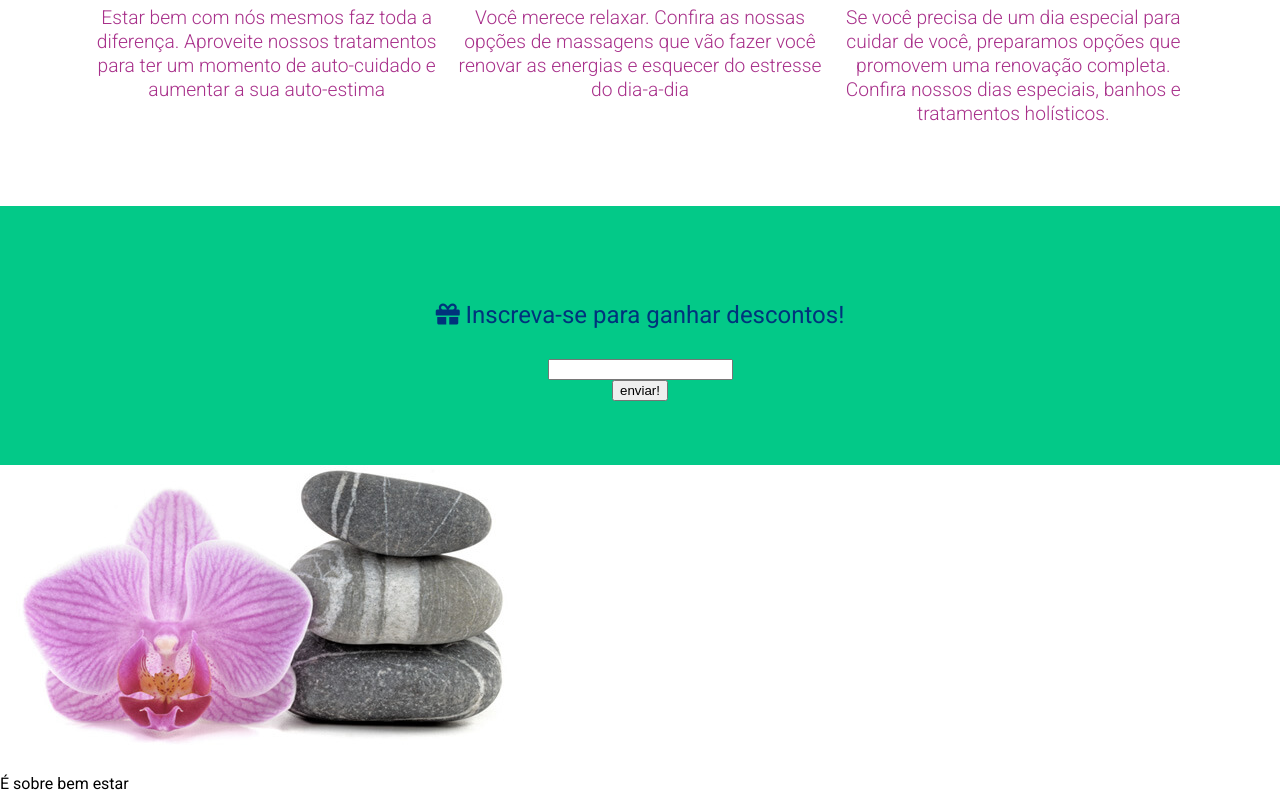
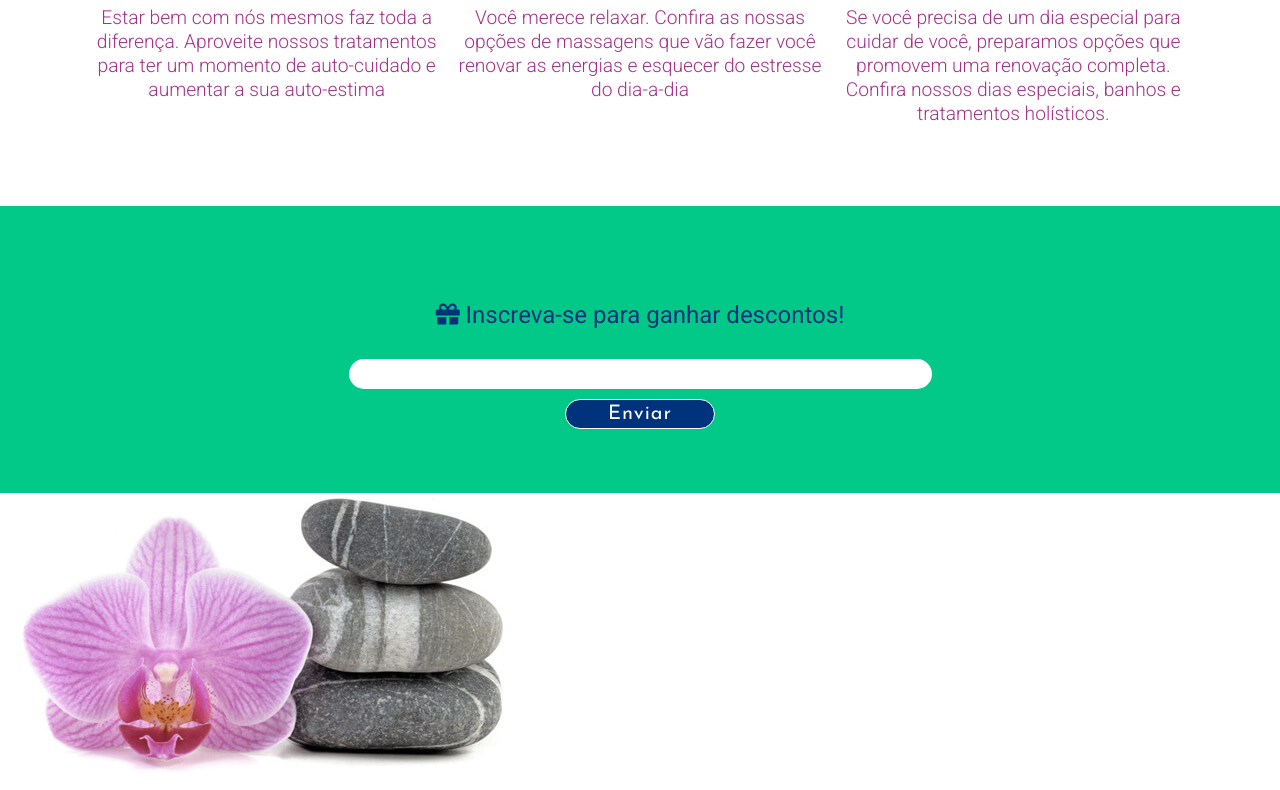
Before and after one commit to Guilbertoliveira/SPA-project, a plain HTML site: page index.html in a window 1280 px wide. Shown: the part 979-1769 px from the top of the page. Drawn offline with nearby package versions, Linux system fonts and the light colour scheme.

Commit message:
Unique modifications and customizations.

```diff
--- a/index.html
+++ b/index.html
@@ -15,6 +15,7 @@
     <link rel="stylesheet" href="https://cdnjs.cloudflare.com/ajax/libs/font-awesome/5.15.4/css/all.min.css"
         integrity="sha512-1ycn6IcaQQ40/MKBW2W4Rhis/DbILU74C1vSrLJxCq57o941Ym01SwNsOMqvEBFlcgUa6xLiPY/NS5R+E6ztJQ=="
         crossorigin="anonymous" referrerpolicy="no-referrer" />
+    <link href="https://fonts.googleapis.com/css2?family=Josefin+Sans:wght@400;700&display=swap" rel="stylesheet">
     <link rel="stylesheet" href="https://cdn.jsdelivr.net/npm/reset-css@5.0.1/reset.min.css">
     <link rel="stylesheet" href="./styles/style.css">
 </head>
@@ -89,10 +90,11 @@
                     <div class="input">
                         <input type="email">
                     </div>
-                    <button>enviar!</button>
+                    <button>Enviar</button>
                 </form>
             </div>
         </section>
+
         <section>
             <div>
                 <img src="imagens/pedra-e-flor.jpeg" alt="">
@@ -102,6 +104,7 @@
                 <h4>Cuide do seu corpo e leve boas memórias consigo.</h4>
                 <p>Carregue com você o bem-estar, onde estiver. Leve o conforto do SPA para a sua casa. Confira nossas opções de sabonetes, sais de banho e velas para presentear você mesmo ou quem você ama. </p>
             </div>
+
         </section>
     </main>
     <footer>
--- a/styles/abstract/_variables.scss
+++ b/styles/abstract/_variables.scss
@@ -4,3 +4,5 @@ $cor-secundaria: #a8308a;
 $cor-terciaria: #03C988;
 
 $tamanho-do-texto: 3rem;
+
+$fonte-personalizada: 'Josefin Sans', sans-serif;
--- a/styles/component/_banner.scss
+++ b/styles/component/_banner.scss
@@ -21,6 +21,8 @@
         background-color: $cor-terciaria;
         opacity: 80%;
         border-radius: 45px;
+        text-align: center;
+        font-family: $fonte-personalizada;
         h1 {
             @include funcaoteste($tamanho-do-texto, $cor-principal);
         }
--- a/styles/component/_cupom.scss
+++ b/styles/component/_cupom.scss
@@ -26,8 +26,24 @@
             font-size: 18px;
         }
         &:hover, &:focus-within {
-            box-shadow: 1px 1px 8px 5px $cor-secundaria;
+            box-shadow: 1px 1px 8px 1px $cor-principal;
             outline: none;
         }
     }
+    button {
+        outline: none;
+        height: 30px;
+        width: 150px;
+        background-color: $cor-principal;
+        color: white;
+        font-family: $fonte-personalizada;
+        font-size: 20px;
+        border: 0.2px solid #ffffff;
+        border-radius: 40px;
+        letter-spacing: 1px;
+        cursor: pointer;
+        &:hover {
+            color: $cor-terciaria;
+        }
+    }
 }
```
Also changed, not shown: styles/style.css, 1 other file.
